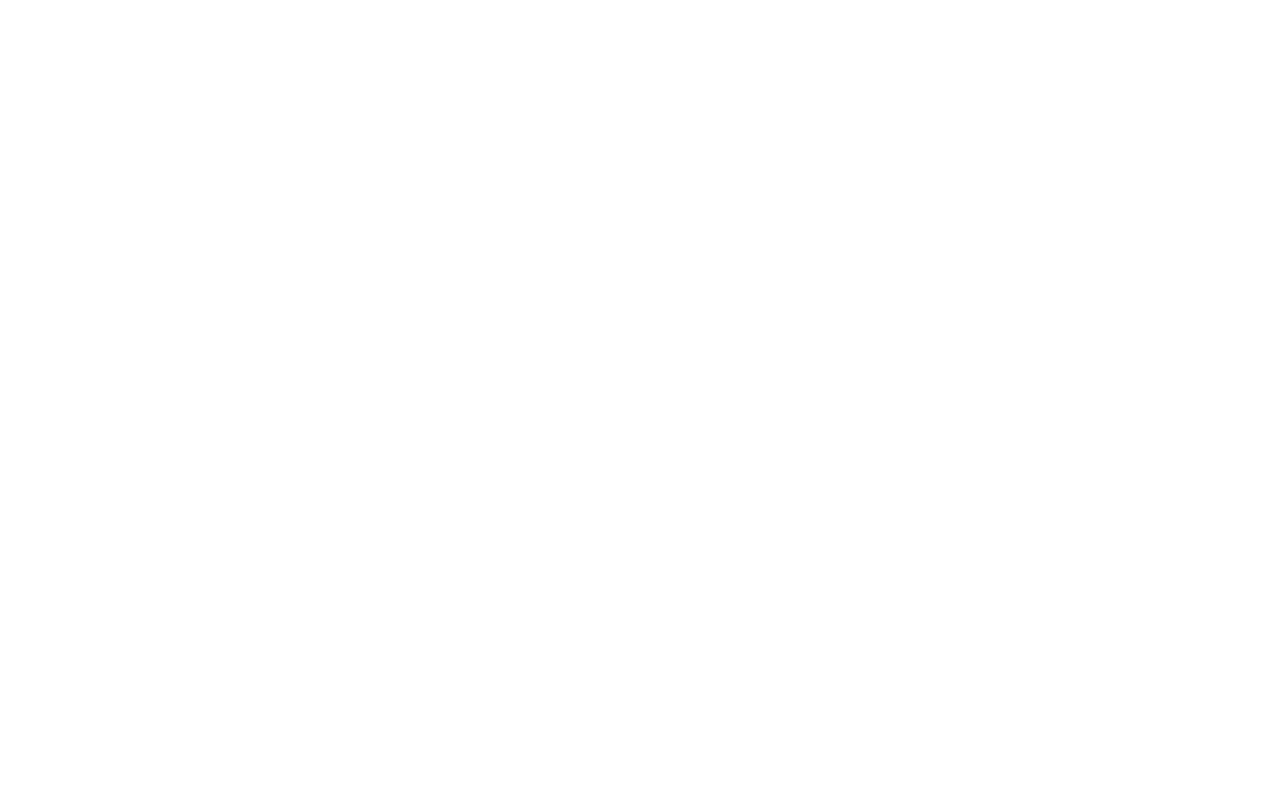
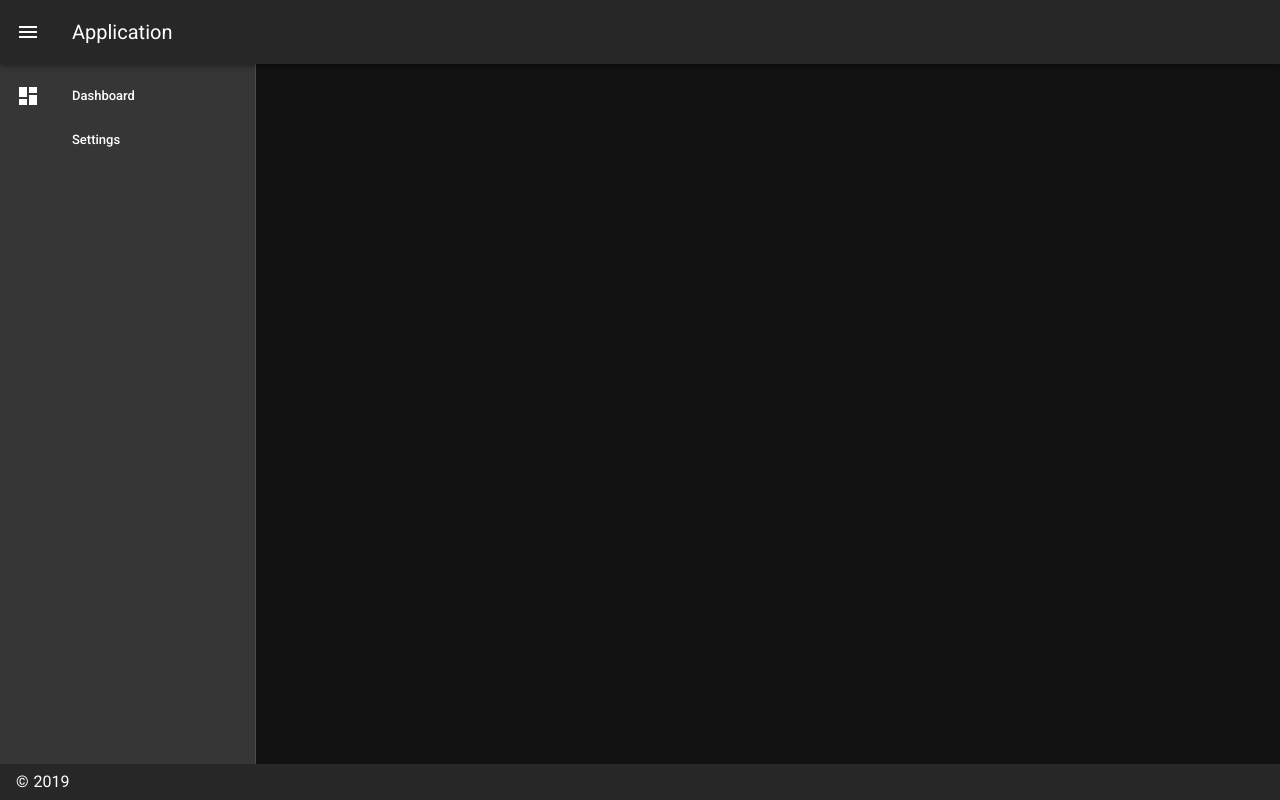
Before and after one commit to CodyBontecou/nuxtjs_web_speech, a Nuxt app: page /vuetify in a window 1280 px wide. Before the commit this address had no page. Built offline with nearby package versions, Linux system fonts and the light colour scheme.

Commit message:
Brought in Vuetify.

```diff
--- a/nuxt.config.js
+++ b/nuxt.config.js
@@ -36,17 +36,15 @@ export default {
   ** Nuxt.js dev-modules
   */
   buildModules: [
-    // Doc: https://github.com/nuxt-community/nuxt-tailwindcss
     '@nuxtjs/tailwindcss',
+    '@nuxtjs/vuetify',
   ],
   /*
   ** Nuxt.js modules
   */
   modules: [
-    // Doc: https://axios.nuxtjs.org/usage
     '@nuxtjs/axios',
     '@nuxtjs/pwa',
-    // Doc: https://github.com/nuxt-community/dotenv-module
     '@nuxtjs/dotenv',
   ],
   /*
--- a/package.json
+++ b/package.json
@@ -17,6 +17,7 @@
     "@nuxtjs/dotenv": "^1.4.0"
   },
   "devDependencies": {
-    "@nuxtjs/tailwindcss": "^1.0.0"
+    "@nuxtjs/tailwindcss": "^1.0.0",
+    "@nuxtjs/vuetify": "^1.10.3"
   }
 }
--- /dev/null
+++ b/pages/vuetify.vue
@@ -0,0 +1,69 @@
+<template>
+  <v-app>
+    <v-navigation-drawer
+      v-model="drawer"
+      app
+      clipped
+    >
+      <v-list dense>
+        <v-list-item link>
+          <v-list-item-action>
+            <v-icon>mdi-view-dashboard</v-icon>
+          </v-list-item-action>
+          <v-list-item-content>
+            <v-list-item-title>Dashboard</v-list-item-title>
+          </v-list-item-content>
+        </v-list-item>
+        <v-list-item link>
+          <v-list-item-action>
+            <v-icon>mdi-settings</v-icon>
+          </v-list-item-action>
+          <v-list-item-content>
+            <v-list-item-title>Settings</v-list-item-title>
+          </v-list-item-content>
+        </v-list-item>
+      </v-list>
+    </v-navigation-drawer>
+
+    <v-app-bar
+      app
+      clipped-left
+    >
+      <v-app-bar-nav-icon @click.stop="drawer = !drawer" />
+      <v-toolbar-title>Application</v-toolbar-title>
+    </v-app-bar>
+
+    <v-content>
+      <v-container
+        class="fill-height"
+        fluid
+      >
+        <v-row
+          align="center"
+          justify="center"
+        >
+          <v-col class="shrink">
+          </v-col>
+        </v-row>
+      </v-container>
+    </v-content>
+
+    <v-footer app>
+      <span>&copy; 2019</span>
+    </v-footer>
+  </v-app>
+</template>
+
+<script>
+  export default {
+    props: {
+      source: String,
+    },
+    data: () => ({
+      drawer: null,
+    }),
+    created () {
+      this.$vuetify.theme.dark = true
+    },
+  }
+</script>
```
Also changed, not shown: 1 other file (tests, documents, lock files or other folders).
